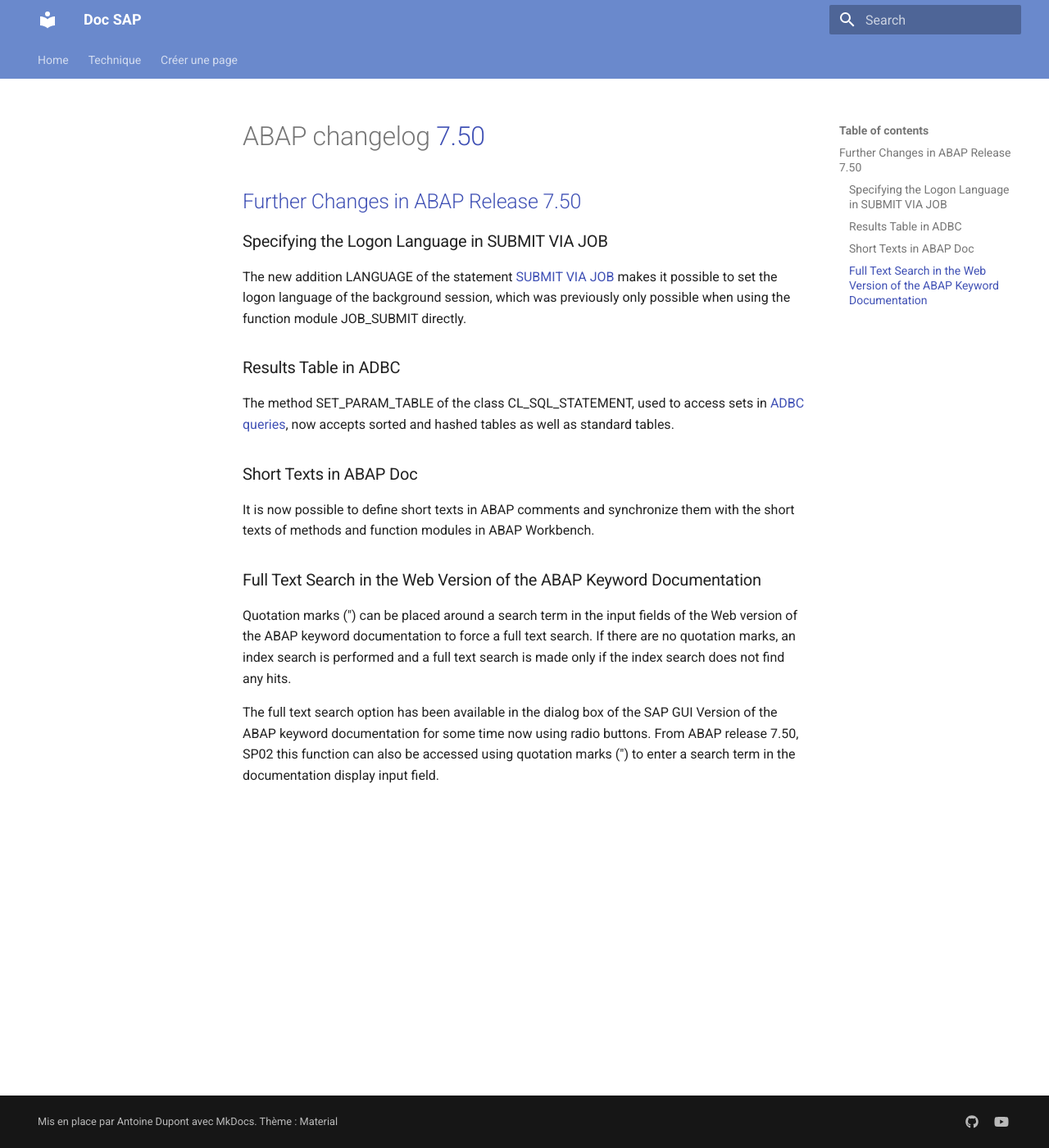
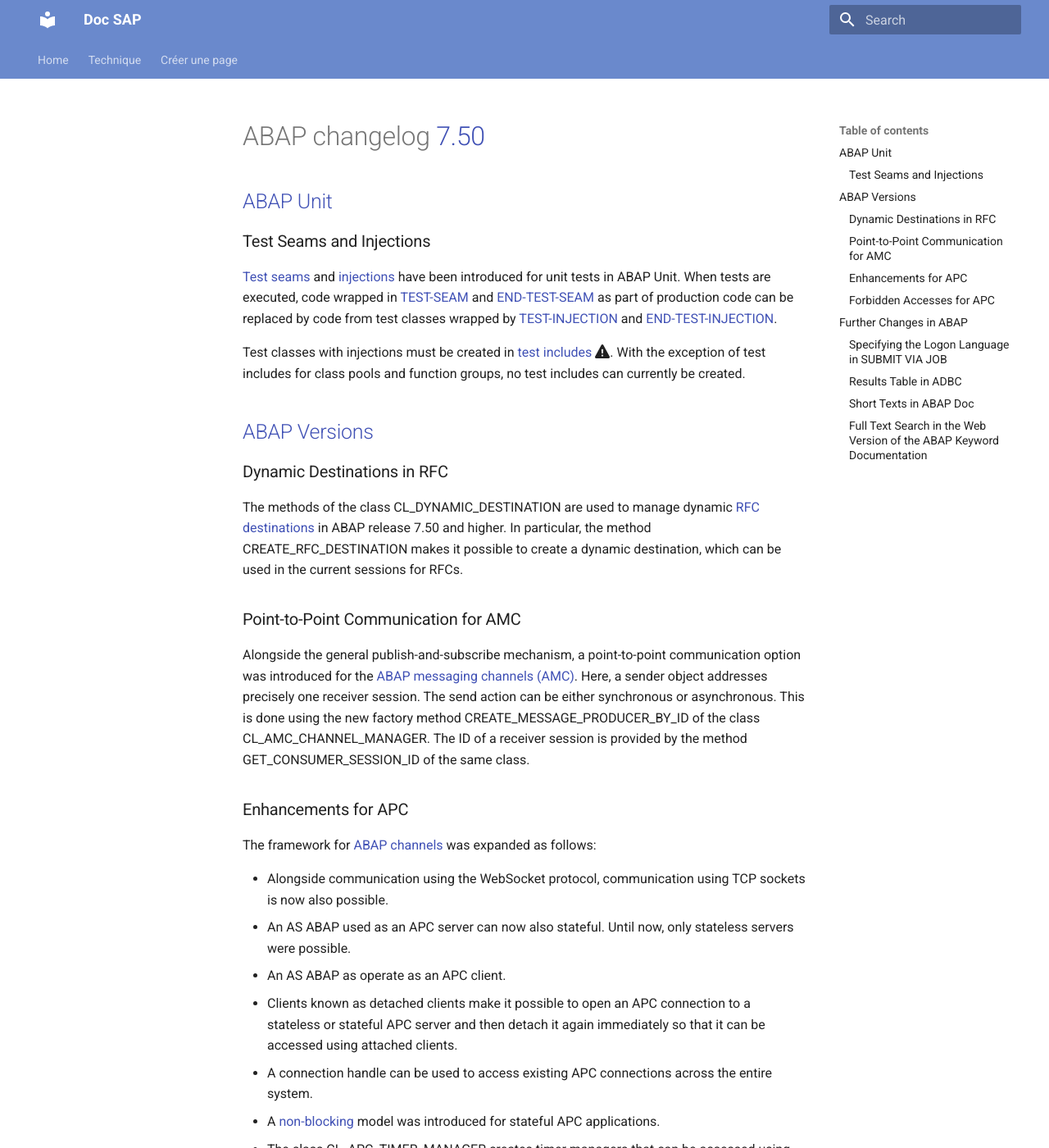
Before and after one commit to BoBsmil3Y/mkdoc-doc-sap, an MkDocs documentation site: the page built from docs/versions/7-50.md, in a window 1280 px wide and 1400 px high. Shown: the whole window at 82% size. Built offline with MkDocs 1.6.1 and Material for MkDocs 9.7.7, drawn with Linux system fonts in a browser that asks for light colours; some of the changed text lies outside the part shown.

Commit message:
Adding ABAP Unit and Abap Version section

```diff
--- a/docs/versions/7-50.md
+++ b/docs/versions/7-50.md
@@ -4,7 +4,37 @@ description: Présentation des changements techniques
 ---
 
 # ABAP changelog [7.50](https://help.sap.com/doc/abapdocu_latest_index_htm/latest/en-US/abennews-750.htm)
-## [Further Changes in ABAP Release 7.50](https://help.sap.com/doc/abapdocu_latest_index_htm/latest/en-US/index.htm?file=abennews-750-others.htm)
+
+## [ABAP Unit](https://help.sap.com/doc/abapdocu_latest_index_htm/latest/en-US/index.htm?file=abennews-750-abap_unit.htm)
+### Test Seams and Injections
+[Test seams](https://help.sap.com/doc/abapdocu_latest_index_htm/latest/en-US/index.htm?file=abentest_seam_glosry.htm) and [injections](https://help.sap.com/doc/abapdocu_latest_index_htm/latest/en-US/index.htm?file=abeninjection_glosry.htm) have been introduced for unit tests in ABAP Unit. When tests are executed, code wrapped in [TEST-SEAM](https://help.sap.com/doc/abapdocu_latest_index_htm/latest/en-US/index.htm?file=abaptest-seam.htm) and [END-TEST-SEAM](https://help.sap.com/doc/abapdocu_latest_index_htm/latest/en-US/index.htm?file=abapend-test-seam.htm) as part of production code can be replaced by code from test classes wrapped by [TEST-INJECTION](https://help.sap.com/doc/abapdocu_latest_index_htm/latest/en-US/index.htm?file=abaptest-injection.htm) and [END-TEST-INJECTION](https://help.sap.com/doc/abapdocu_latest_index_htm/latest/en-US/index.htm?file=abapend-test-injection.htm).
+
+Test classes with injections must be created in [test includes](https://help.sap.com/doc/abapdocu_latest_index_htm/latest/en-US/index.htm?file=abentest_include_glosry.htm) :fontawesome-solid-triangle-exclamation:. With the exception of test includes for class pools and function groups, no test includes can currently be created.
+
+## [ABAP Versions](https://help.sap.com/doc/abapdocu_latest_index_htm/latest/en-US/index.htm?file=abennews-750-abap_versions.htm)
+### Dynamic Destinations in RFC
+The methods of the class CL_DYNAMIC_DESTINATION are used to manage dynamic [RFC destinations](https://help.sap.com/doc/abapdocu_latest_index_htm/latest/en-US/index.htm?file=abenrfc_destination.htm) in ABAP release 7.50 and higher. In particular, the method CREATE_RFC_DESTINATION makes it possible to create a dynamic destination, which can be used in the current sessions for RFCs.
+
+### Point-to-Point Communication for AMC
+Alongside the general publish-and-subscribe mechanism, a point-to-point communication option was introduced for the [ABAP messaging channels (AMC)](https://help.sap.com/doc/abapdocu_latest_index_htm/latest/en-US/index.htm?file=abenamc.htm). Here, a sender object addresses precisely one receiver session. The send action can be either synchronous or asynchronous. This is done using the new factory method CREATE_MESSAGE_PRODUCER_BY_ID of the class CL_AMC_CHANNEL_MANAGER. The ID of a receiver session is provided by the method GET_CONSUMER_SESSION_ID of the same class.
+
+### Enhancements for APC
+The framework for [ABAP channels](https://help.sap.com/doc/abapdocu_latest_index_htm/latest/en-US/index.htm?file=abenapc.htm) was expanded as follows:
+
+- Alongside communication using the WebSocket protocol, communication using TCP sockets is now also possible.
+- An AS ABAP used as an APC server can now also stateful. Until now, only stateless servers were possible.
+- An AS ABAP as operate as an APC client.
+- Clients known as detached clients make it possible to open an APC connection to a stateless or stateful APC server and then detach it again immediately so that it can be accessed using attached clients.
+- A connection handle can be used to access existing APC connections across the entire system.
+- A [non-blocking](https://help.sap.com/doc/abapdocu_latest_index_htm/latest/en-US/index.htm?file=abenapc_non_blocking_model.htm) model was introduced for stateful APC applications.
+- The class CL_APC_TIMER_MANAGER creates timer managers that can be accessed using the interface IF_APC_TIMER_MANAGER. A timer manager makes it possible to start and stop a timer in stateful APC applications in which the statement WAIT is not allowed. The interface IF_APC_TIMER_HANDLER is used to handle timer events.
+
+See also the [ABAP Channels](https://help.sap.com/docs/ABAP_PLATFORM_NEW/05d041d3df1a4595a3c45f57c15e2325/18ef61f6415743658407d4d17f06e950) documentation in SAP Help Portal.
+
+### Forbidden Accesses for APC
+Up to now, any repeated attempts to bind a push channel to a bound messaging channel or any attempts to remove a nonexistent binding were ignored. From ABAP release 7.50, both situations raise an exception.
+
+## [Further Changes in ABAP](https://help.sap.com/doc/abapdocu_latest_index_htm/latest/en-US/index.htm?file=abennews-750-others.htm)
 ### Specifying the Logon Language in SUBMIT VIA JOB
 The new addition LANGUAGE of the statement [SUBMIT VIA JOB](https://help.sap.com/doc/abapdocu_latest_index_htm/latest/en-US/abapsubmit_via_job.htm) makes it possible to set the logon language of the background session, which was previously only possible when using the function module JOB_SUBMIT directly.
 
```
